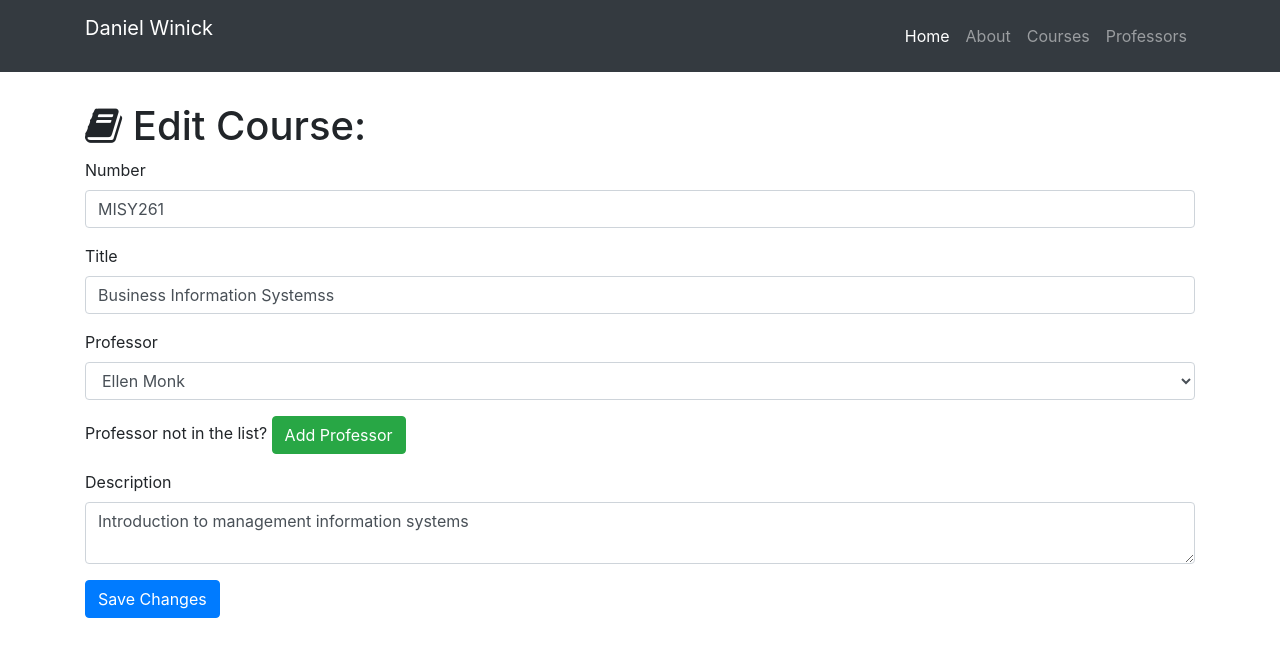
After one commit to djwinick/my-resume, a Flask app: page /course/edit/1 in a window 1280 px wide. The commit adds this page. Shown: the top 657 px of the page. Run offline with Flask 2, Linux system fonts and the light colour scheme; data comes from the database, SQL or seed files in the repository; both versions use the stored data as it was after the commit; some libraries are stand-ins or nearby versions.

Commit message:
flask assignment II

```diff
--- a/requirements.txt
+++ b/requirements.txt
@@ -1,2 +1,3 @@
 Flask==0.12.2
 Flask-Script==2.0.6
+Flask-SQLAlchemy==2.3.0
--- a/resume.py
+++ b/resume.py
@@ -1,6 +1,32 @@
-from flask import Flask, render_template, request, flash
+import os
+from flask import Flask, render_template, request, redirect, url_for, session
+from flask_sqlalchemy import SQLAlchemy
+
+
 app = Flask(__name__)
 app.secret_key = 'this should be a secret key'
+
+
+basedir = os.path.abspath(os.path.dirname(__file__))
+app.config['SQLALCHEMY_DATABASE_URI'] = 'sqlite:///' + os.path.join(basedir, 'data.sqlite')
+db = SQLAlchemy(app)
+
+
+class Professor(db.Model):
+    __tablename__ = 'professors'
+    id = db.Column(db.Integer, primary_key=True)
+    name = db.Column(db.String(64))
+    dept = db.Column(db.String(10))
+    courses = db.relationship('Course', backref='professor')
+
+
+class Course(db.Model):
+    __tablename__ = 'courses'
+    id = db.Column(db.Integer, primary_key=True)
+    number = db.Column(db.String(256))
+    title = db.Column(db.String(256))
+    desc = db.Column(db.Text)
+    professor_id = db.Column(db.Integer, db.ForeignKey('professors.id'))
 
 
 @app.route('/')
@@ -12,13 +38,94 @@ def index():
 
 @app.route('/courses')
 def show_all_courses():
-    courses = [
-        'MISY350',
-        'FINC312',
-        'ACCT315'
-    ]
+    courses = Course.query.all()
+    return render_template('courses.html', courses=courses)
 
-    return render_template('courses.html', courses=courses)
+
+#@app.route('/courses')
+#def show_all_courses():
+#    courses = [
+#        'MISY350',
+#        'FINC312',
+#        'ACCT315'
+#    ]
+#
+#    return render_template('courses.html', courses=courses)
+
+
+@app.route('/professors')
+def show_all_professors():
+    professors = Professor.query.all()
+    return render_template('professors.html', professors=professors)
+
+
+@app.route('/professor/add', methods=['GET','POST'])
+def add_professors():
+    if request.method == 'GET':
+        return render_template('professors-add.html')
+    if request.method == 'POST':
+        # get data from the form
+        name = request.form['name']
+        dept = request.form['dept']
+
+        # insert the data into the database
+        professor = Professor(name=name, dept=dept)
+        db.session.add(professor)
+        db.session.commit()
+        return redirect(url_for('show_all_professors'))
+
+
+@app.route('/professor/edit/<int:id>', methods=['GET', 'POST'])
+def edit_professors(id):
+    professor = Professor.query.filter_by(id=id).first()
+    if request.method == 'GET':
+        return render_template('professors-edit.html', professor=professor)
+    if request.method == 'POST':
+        # update data based on the form data
+        professor.name = request.form['name']
+        professor.dept = request.form['dept']
+        # update the database
+        db.session.commit()
+        return redirect(url_for('show_all_professors'))
+
+
+@app.route('/course/add', methods=['GET', 'POST'])
+def add_courses():
+    if request.method == 'GET':
+        professors = Professor.query.all()
+        return render_template('courses-add.html', professors=professors)
+    if request.method == 'POST':
+        # get data from the form
+        number = request.form['number']
+        title = request.form['title']
+        desc = request.form['desc']
+        professor_name = request.form['professor']
+        professor = Professor.query.filter_by(name=professor_name).first()
+        course = Course(number=number, title=title, desc=desc, professor=professor)
+
+        # insert the data into the database
+        db.session.add(course)
+        db.session.commit()
+        return redirect(url_for('show_all_courses'))
+
+
+@app.route('/course/edit/<int:id>', methods=['GET', 'POST'])
+def edit_course(id):
+    course = Course.query.filter_by(id=id).first()
+    professors = Professor.query.all()
+    if request.method == 'GET':
+        return render_template('courses-edit.html', course=course, professors=professors)
+    if request.method == 'POST':
+        # update data based on the form data
+        course.number = request.form['number']
+        course.title = request.form['title']
+        course.desc = request.form['desc']
+        professor_name = request.form['professor']
+        professor = Professor.query.filter_by(name=professor_name).first()
+        course.professor = professor
+        # update the database
+        db.session.commit()
+        return redirect(url_for('show_all_courses'))
 
 
 @app.route('/about')
--- /dev/null
+++ b/templates/courses-edit.html
@@ -0,0 +1,40 @@
+{% extends "home-base.html"%}
+{% block title %}Edit Course{% endblock %}
+{% block page_content%}
+
+  <!-- Page Content -->
+  <div class="container">
+    <h1 class="mt-5"><i class="fa fa-book" aria-hidden="true"></i> Edit Course:</h1>
+    <form action="/course/edit/{{course.id}}" method="post">
+      <div class="form-group">
+        <label>Number</label>
+        <input class="form-control" type="text" name="number" value="{{course.number}}" required="true">
+      </div>
+      <div class="form-group">
+        <label>Title</label>
+        <input class="form-control" type="text" name="title" value="{{course.title}}" required="true">
+      </div>
+      <div class="form-group">
+        <label>Professor</label>
+        <select class="form-control" name="professor">
+          {% for professor in professors %}
+            {% if professor == course.professor %}
+              <option selected="selected">{{professor.name}}</option>
+            {% else %}
+              <option>{{professor.name}}</option>
+            {% endif %}
+          {% endfor %}
+        </select>
+      </div>
+      <div class="form-group">
+        Professor not in the list? <a href="/professor/add" class="btn btn-success" role="button" aria-disabled="true">Add Professor</a>
+      </div>
+      <div class="form-group">
+        <label>Description</label>
+        <textarea class="form-control" name="desc" required="true">{{course.desc}}</textarea>
+      </div>
+      <button type="submit" class="btn btn-primary">Save Changes</button>
+    </form>
+  </div>
+
+{% endblock%}
--- a/templates/home-base.html
+++ b/templates/home-base.html
@@ -37,10 +37,13 @@
              </a>
           </li>
           <li class="nav-item">
+            <a class="nav-link" href="/about">About</a>
+          </li>
+          <li class="nav-item">
             <a class="nav-link" href="/courses">Courses</a>
           </li>
           <li class="nav-item">
-            <a class="nav-link" href="/about">About</a>
+            <a class="nav-link" href="/professors">Professors</a>
           </li>
         </ul>
       </div>
```
Also changed, not shown: manage.py (+21 -1 lines), templates/courses-add.html (added, +36 -0 lines), templates/courses.html (+60 -18 lines), templates/professors-add.html (added, +21 -0 lines), templates/professors-edit.html (added, +21 -0 lines), templates/professors.html (added, +39 -0 lines), data.sqlite (added).
